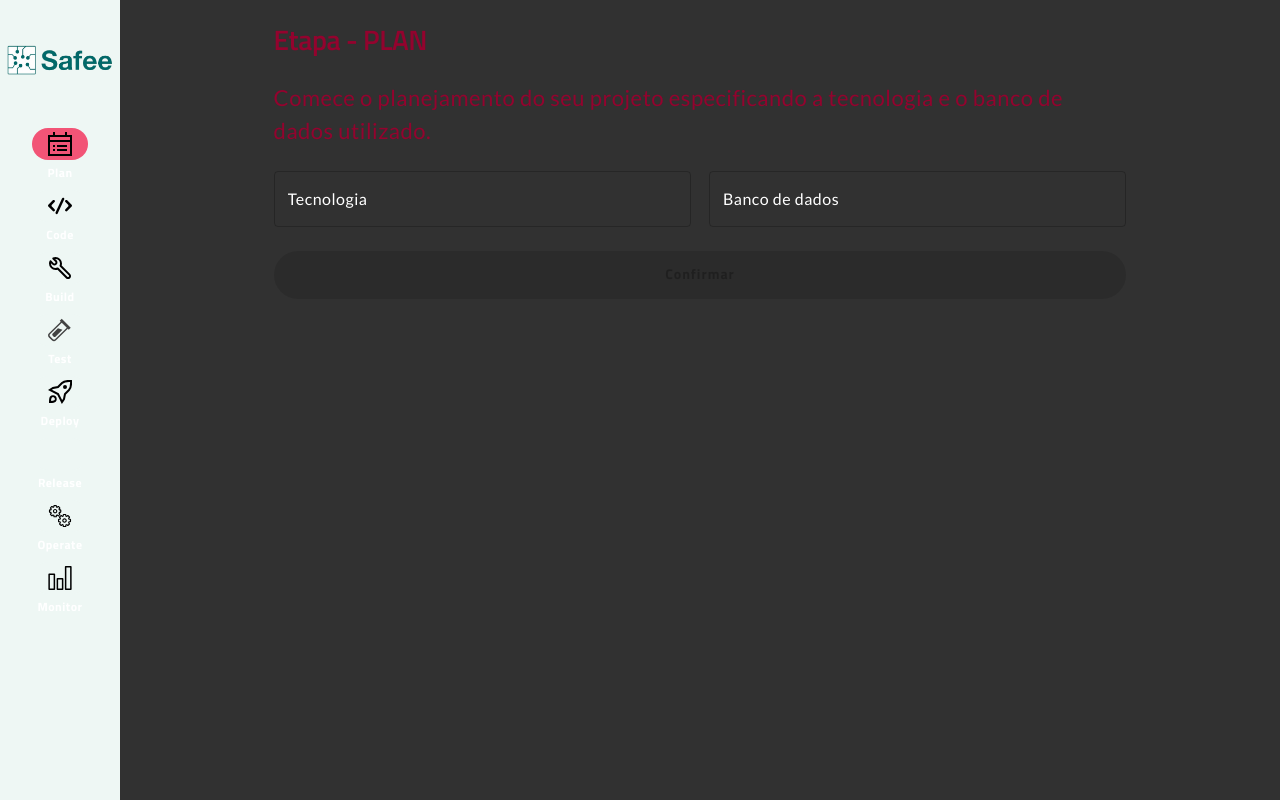
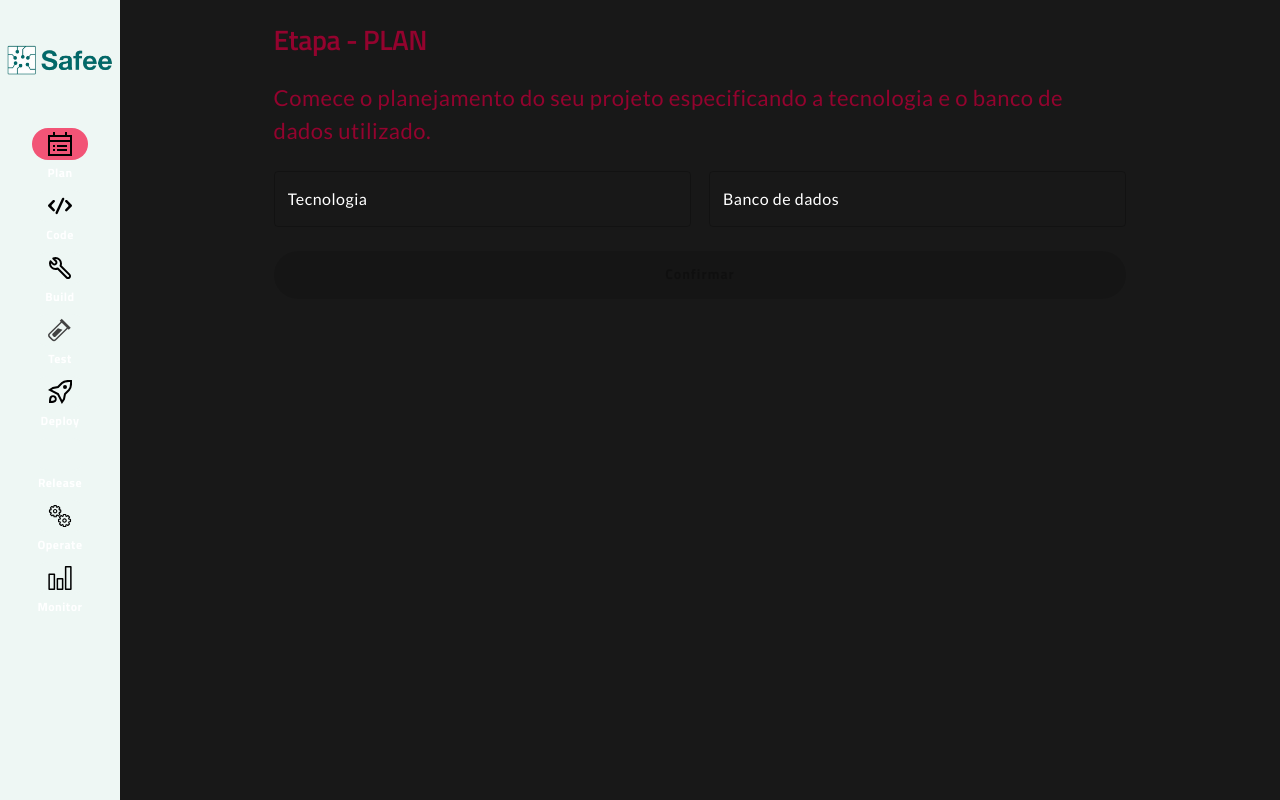
Before and after one commit to thiagonery/DevSecOps_TCC_IA-1, a React (Vite) app in the folder client/: page / in a window 1280 px wide. Built offline with nearby package versions, Linux system fonts and the light colour scheme; some icons are missing.

Commit message:
feat: change color shades in darktheme

```diff
--- a/client/src/themes/dark/index.ts
+++ b/client/src/themes/dark/index.ts
@@ -23,8 +23,8 @@ export const darkTheme = createTheme({
       xl: 1536,
     },
   },
-  backgroundColor: black[700],
-  drawerColor: black[900],
+  backgroundColor: black.main,
+  drawerColor: black[300],
   typography: {
     body1: {
       color: white,
```
